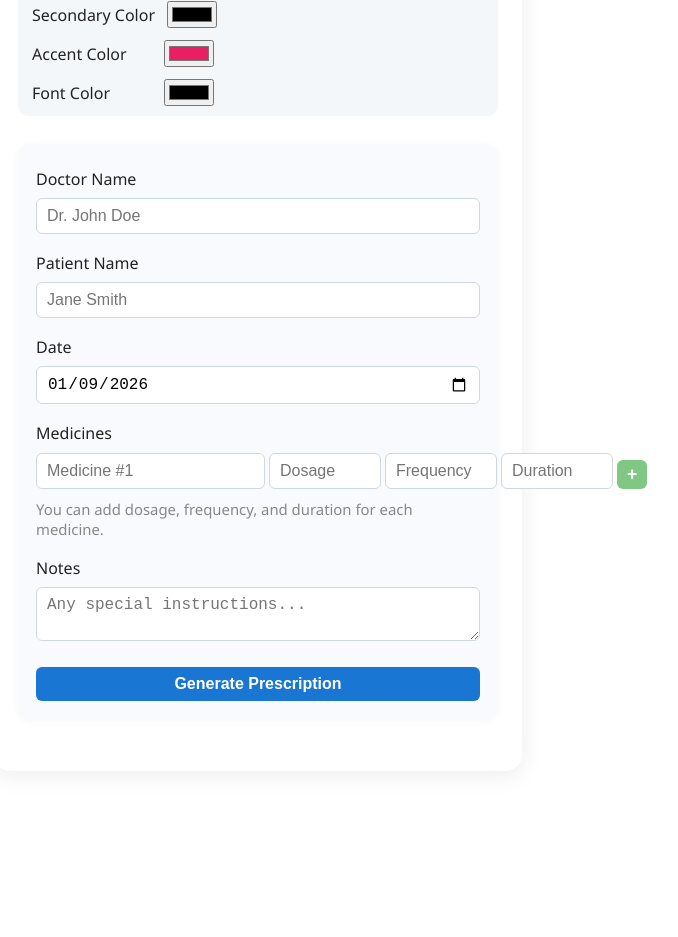
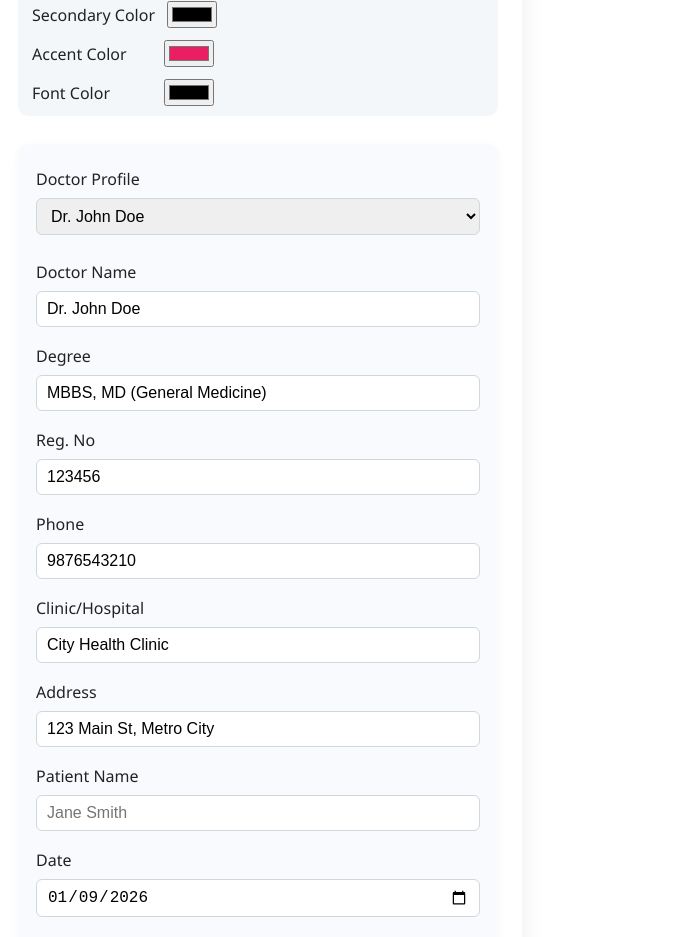
Before and after one commit to githubajaydhage/doctor-prescription-generator, a React (Create React App) app: page / in a window 1280 px wide. Shown: the part 351-1288 px from the top of the page, without its empty margins (382-1060 px from the left). Before the commit the page ends 1154 px from the top, so only its background shows below. Built offline with nearby package versions, Linux system fonts and the light colour scheme.

Commit message:
feat: dynamic doctor profile selection, auto-fill, and more professional UI

```diff
--- a/src/PrescriptionForm.js
+++ b/src/PrescriptionForm.js
@@ -69,9 +69,42 @@ const Button = styled.button`
 `;
 
 
+// Example doctor profiles
+const doctorProfiles = [
+  {
+    name: "Dr. John Doe",
+    degree: "MBBS, MD (General Medicine)",
+    reg: "123456",
+    phone: "9876543210",
+    clinic: "City Health Clinic",
+    address: "123 Main St, Metro City"
+  },
+  {
+    name: "Dr. Priya Sharma",
+    degree: "MBBS, DNB (Pediatrics)",
+    reg: "654321",
+    phone: "9123456780",
+    clinic: "Sunrise Children Hospital",
+    address: "45 Sunrise Ave, Metro City"
+  },
+  {
+    name: "Custom",
+    degree: "",
+    reg: "",
+    phone: "",
+    clinic: "",
+    address: ""
+  }
+];
+
 function PrescriptionForm({ setPrescription }) {
   const [form, setForm] = useState({
-    doctor: "",
+    doctor: doctorProfiles[0].name,
+    degree: doctorProfiles[0].degree,
+    reg: doctorProfiles[0].reg,
+    phone: doctorProfiles[0].phone,
+    clinic: doctorProfiles[0].clinic,
+    address: doctorProfiles[0].address,
     patient: "",
     date: new Date().toISOString().slice(0, 10),
     medicines: [
@@ -84,6 +117,34 @@ function PrescriptionForm({ setPrescription }) {
 
   const handleChange = (e) => {
     setForm({ ...form, [e.target.name]: e.target.value });
+    setError("");
+    setSuccess(false);
+  };
+
+  // Handle doctor profile selection
+  const handleDoctorProfile = (e) => {
+    const idx = e.target.value;
+    if (doctorProfiles[idx].name === "Custom") {
+      setForm({
+        ...form,
+        doctor: "",
+        degree: "",
+        reg: "",
+        phone: "",
+        clinic: "",
+        address: ""
+      });
+    } else {
+      setForm({
+        ...form,
+        doctor: doctorProfiles[idx].name,
+        degree: doctorProfiles[idx].degree,
+        reg: doctorProfiles[idx].reg,
+        phone: doctorProfiles[idx].phone,
+        clinic: doctorProfiles[idx].clinic,
+        address: doctorProfiles[idx].address
+      });
+    }
     setError("");
     setSuccess(false);
   };
@@ -138,9 +199,41 @@ function PrescriptionForm({ setPrescription }) {
       {error && <div style={{color:'#d32f2f',fontWeight:500,marginBottom:8}}>{error}</div>}
       {success && <div style={{color:'#388e3c',fontWeight:500,marginBottom:8}}>Prescription generated!</div>}
       <Row>
+        <Label>Doctor Profile</Label>
+        <select onChange={handleDoctorProfile} style={{padding:'8px 10px',borderRadius:6,border:'1px solid #cfd8dc',fontSize:'1rem',marginBottom:8}}>
+          {doctorProfiles.map((doc, idx) => (
+            <option key={doc.name} value={idx}>{doc.name}</option>
+          ))}
+        </select>
+      </Row>
+      <Row>
         <Label>Doctor Name</Label>
         <Input name="doctor" value={form.doctor} onChange={handleChange} required placeholder="Dr. John Doe" />
       </Row>
+      {form.doctor && (
+        <>
+          <Row>
+            <Label>Degree</Label>
+            <Input name="degree" value={form.degree} onChange={handleChange} placeholder="MBBS, MD" />
+          </Row>
+          <Row>
+            <Label>Reg. No</Label>
+            <Input name="reg" value={form.reg} onChange={handleChange} placeholder="123456" />
+          </Row>
+          <Row>
+            <Label>Phone</Label>
+            <Input name="phone" value={form.phone} onChange={handleChange} placeholder="9876543210" />
+          </Row>
+          <Row>
+            <Label>Clinic/Hospital</Label>
+            <Input name="clinic" value={form.clinic} onChange={handleChange} placeholder="City Health Clinic" />
+          </Row>
+          <Row>
+            <Label>Address</Label>
+            <Input name="address" value={form.address} onChange={handleChange} placeholder="123 Main St, Metro City" />
+          </Row>
+        </>
+      )}
       <Row>
         <Label>Patient Name</Label>
         <Input name="patient" value={form.patient} onChange={handleChange} required placeholder="Jane Smith" />
--- a/src/PrescriptionPreview.js
+++ b/src/PrescriptionPreview.js
@@ -162,11 +162,11 @@ function PrescriptionPreview({ prescription, theme }) {
       <div ref={ref}>
         <RxHeader>
           <div>
-            <Clinic>City Health Clinic</Clinic>
+            <Clinic>{prescription.clinic || "Clinic/Hospital Name"}</Clinic>
             <DocDetails>
-              Dr. {prescription.doctor}<br/>
-              MBBS, MD (General Medicine)<br/>
-              Reg. No: 123456 | Ph: 9876543210
+              {prescription.doctor ? `Dr. ${prescription.doctor}` : "Doctor Name"}<br/>
+              {prescription.degree && <>{prescription.degree}<br/></>}
+              {prescription.reg && <>Reg. No: {prescription.reg} | </>}{prescription.phone && <>Ph: {prescription.phone}</>}
             </DocDetails>
           </div>
           <div style={{textAlign:'right', fontSize:'1.05rem', color:'#666'}}>
@@ -203,8 +203,11 @@ function PrescriptionPreview({ prescription, theme }) {
         </RxBody>
         <RxFooter>
           <div>
-            Reg. No: 123456 | City Health Clinic, 123 Main St, Metro City<br/>
-            Contact: 9876543210 | <span style={{color:theme.accent}}>For medical use only</span>
+            {prescription.reg && <>Reg. No: {prescription.reg} | </>}
+            {prescription.clinic && <>{prescription.clinic}, </>}
+            {prescription.address && <>{prescription.address}<br/></>}
+            {prescription.phone && <>Contact: {prescription.phone} | </>}
+            <span style={{color:theme.accent}}>For medical use only</span>
           </div>
           <Signature>Signature</Signature>
         </RxFooter>
```
